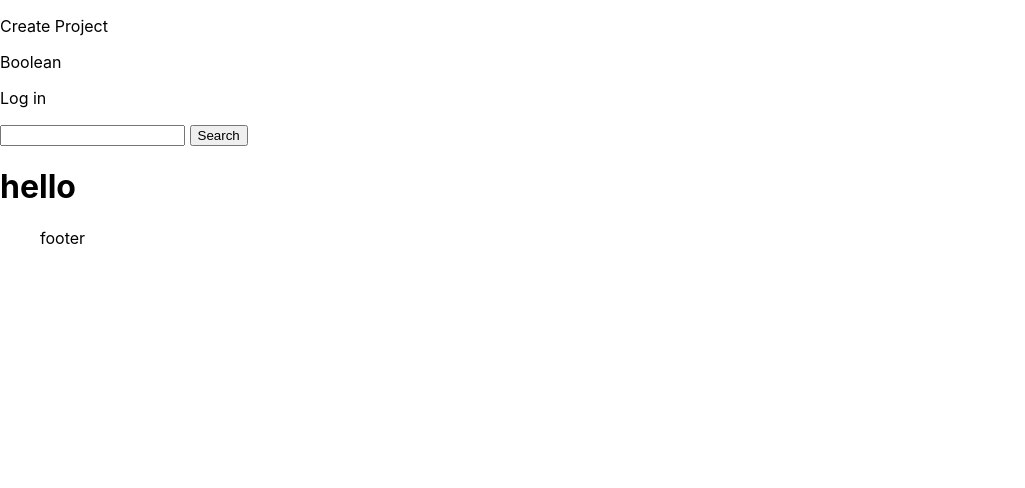
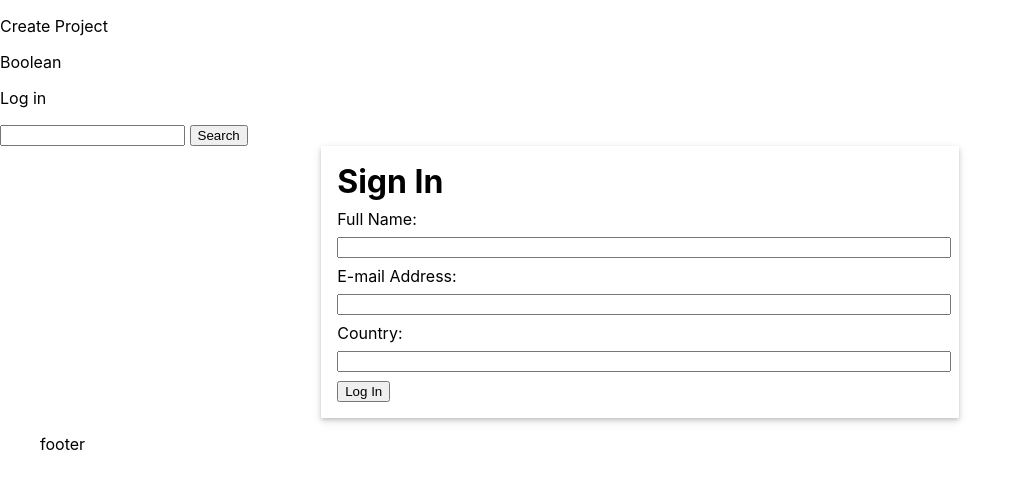
Before and after one commit to lanaFerrari/boolean-uk-final-group-project-client, a React (Create React App) app: page /login in a window 1280 px wide. Shown: the top 488 px of the page, without its empty margins (0-1025 px from the left). Built offline with nearby package versions, Linux system fonts and the light colour scheme; no server answers.

Commit message:
login form

```diff
--- a/src/App.js
+++ b/src/App.js
@@ -16,6 +16,9 @@ function App() {
   const [projects, setProjects] = useState([]);
   const [users, setUsers] = useState([]);
 
+  //Hiding Login Form
+  const [hideForm, setHideForm] = useState(true);
+
   //Get all projects
   useEffect(() => {
     const url = `${process.env.REACT_APP_API_URL}/projects`;
@@ -27,7 +30,7 @@ function App() {
   }, []);
 
   useEffect(() => {
-    const url = `${process.env.REACT_APP_API_URL}/projects`;
+    const url = `${process.env.REACT_APP_API_URL}/users`;
     fetch(url)
       .then((res) => res.json())
       .then((usersData) => {
@@ -43,7 +46,7 @@ function App() {
           <Home projects={projects} />
         </Route>
         <Route path="/login" exact>
-          <LoginForm />
+          <LoginForm hideForm={hideForm} setHideForm={setHideForm} />
         </Route>
         <Route exact path="/projects/:id/:title">
           <ProjectDetails />
--- a/src/Pages/LoginForm.jsx
+++ b/src/Pages/LoginForm.jsx
@@ -1,3 +1,86 @@
-export default function LoginForm() {
-  return <h1>hello</h1>;
+import React from "react";
+import { useState } from "react";
+
+export default function LoginForm(props) {
+  const { setHideForm } = props;
+  const [name, setName] = useState("");
+  const [email, setEmail] = useState("");
+  const [country, setCountry] = useState("");
+
+  const clearForm = () => {
+    setName("");
+    setEmail("");
+    setCountry("");
+  };
+  const handleUserNameInput = (e) => {
+    setName(e.target.value);
+  };
+  const handleEmailInput = (e) => {
+    setEmail(e.target.value);
+  };
+  const handleCountryInput = (e) => {
+    setCountry(e.target.value);
+  };
+  const handleSubmit = (e) => {
+    e.preventDefault();
+
+    const userDetails = {
+      name: name,
+      profile: { email: email, country: country },
+    };
+
+    const fetchOptionsUser = {
+      method: "POST",
+      headers: {
+        "Content-Type": "application/json",
+      },
+      body: JSON.stringify(userDetails),
+    };
+
+    fetch("http://localhost:3030/users", fetchOptionsUser)
+      .then((res) => res.json())
+      .then((newUser) => {
+        console.log("inside POST response: ", newUser);
+      });
+    clearForm();
+    setHideForm(true);
+  };
+  return (
+    <form className="center form-stack light-shadow" onSubmit={handleSubmit}>
+      <h1>Sign In</h1>
+      <label htmlFor="first-name-input">Full Name:</label>
+      <input
+        id="full-name-input"
+        name="full-name-input"
+        type="text"
+        onChange={handleUserNameInput}
+        value={name}
+        required
+      />
+      <label htmlFor="email-input">E-mail Address:</label>
+      <input
+        id="email-input"
+        name="email-input"
+        type="email"
+        onChange={handleEmailInput}
+        value={email}
+        required
+      />
+      <label htmlFor="country-input">Country:</label>
+      <input
+        id="country-input"
+        name="country-input"
+        type="text"
+        onChange={handleCountryInput}
+        value={country}
+        required
+      />
+
+      <div className="actions-section">
+        <button className="" type="submit">
+          Log In
+        </button>
+      </div>
+    </form>
+  );
 }
--- a/src/index.css
+++ b/src/index.css
@@ -1,13 +1,38 @@
 body {
   margin: 0;
-  font-family: -apple-system, BlinkMacSystemFont, 'Segoe UI', 'Roboto', 'Oxygen',
-    'Ubuntu', 'Cantarell', 'Fira Sans', 'Droid Sans', 'Helvetica Neue',
+  font-family: -apple-system, BlinkMacSystemFont, "Segoe UI", "Roboto", "Oxygen",
+    "Ubuntu", "Cantarell", "Fira Sans", "Droid Sans", "Helvetica Neue",
     sans-serif;
   -webkit-font-smoothing: antialiased;
   -moz-osx-font-smoothing: grayscale;
 }
 
 code {
-  font-family: source-code-pro, Menlo, Monaco, Consolas, 'Courier New',
+  font-family: source-code-pro, Menlo, Monaco, Consolas, "Courier New",
     monospace;
 }
+.center {
+  max-width: 60ch;
+  margin-left: auto;
+  margin-right: auto;
+  padding: 1rem;
+}
+
+.light-shadow {
+  box-shadow: 0 2px 4px rgba(0, 0, 0, 0.16), 0 3px 9px rgba(0, 0, 0, 0.12);
+}
+
+.form-stack > * + * {
+  margin-top: 0.5rem;
+}
+
+.form-stack > label {
+  display: block;
+}
+
+.form-stack > input {
+  width: 100%;
+}
+form h1 {
+  margin: auto;
+}
```
